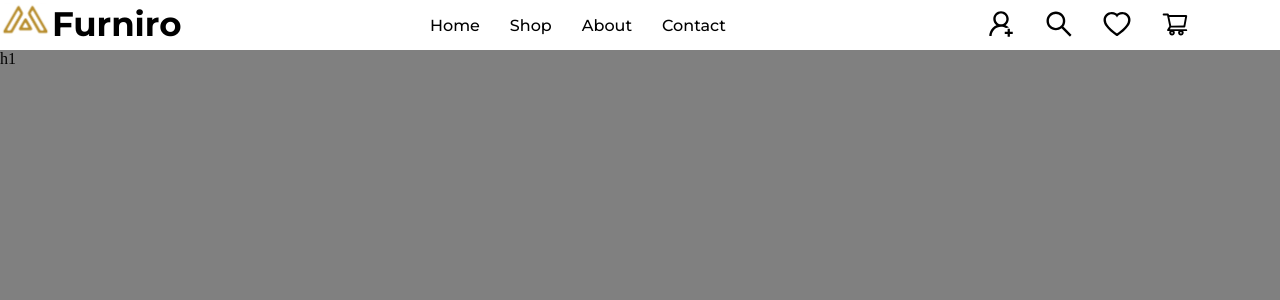
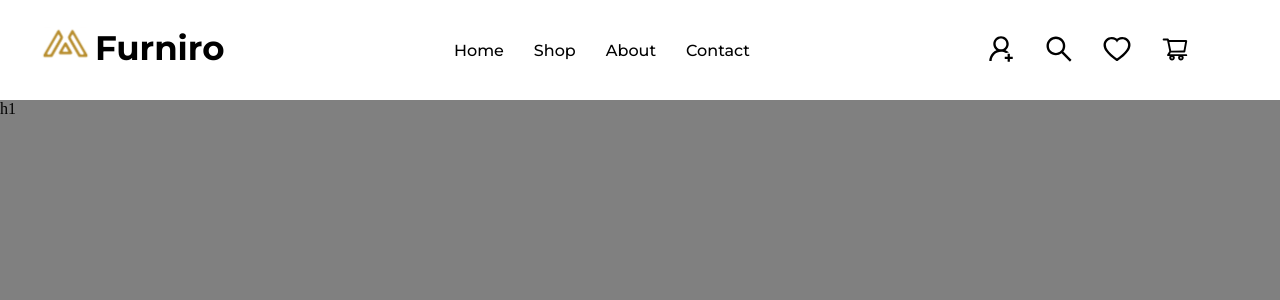
Before and after one commit to pranjal-verma/furneco-ecommerce, a Next.js app: page / in a window 1280 px wide. Shown: the top 300 px of the page. Built offline with nearby package versions, Linux system fonts and the light colour scheme.

Commit message:
Navbar UI changes

```diff
--- a/src/components/NavBar/index.module.scss
+++ b/src/components/NavBar/index.module.scss
@@ -1,10 +1,10 @@
 @import url("https://fonts.googleapis.com/css2?family=Montserrat:ital,wght@0,100..900;1,100..900&display=swap");
 .navbar {
-  margin: 0;
+  margin: 0px;
   padding: 0;
 
   width: 98vw;
-  height: 50px;
+  height: 100px;
   // background-color: pink;
   display: flex;
   justify-content: space-between;
@@ -14,15 +14,15 @@
 .logo {
   display: flex;
   justify-content: space-between;
-  image {
-  }
+  padding: 0 5px;
+  margin: 0 0 0 35px;
   p {
     font-family: "Montserrat";
     font-style: normal;
     font-weight: 700;
     font-size: 34px;
-    margin: 0 2px 2px 2px;
-    padding: 0;
+    margin: 0 2px 2px 5px;
+    padding: 0 0 3px 0;
   }
 }
 
@@ -59,5 +59,6 @@
   div {
     margin: 5px 15px;
     font-size: 28px;
+    cursor: pointer;
   }
 }
```
